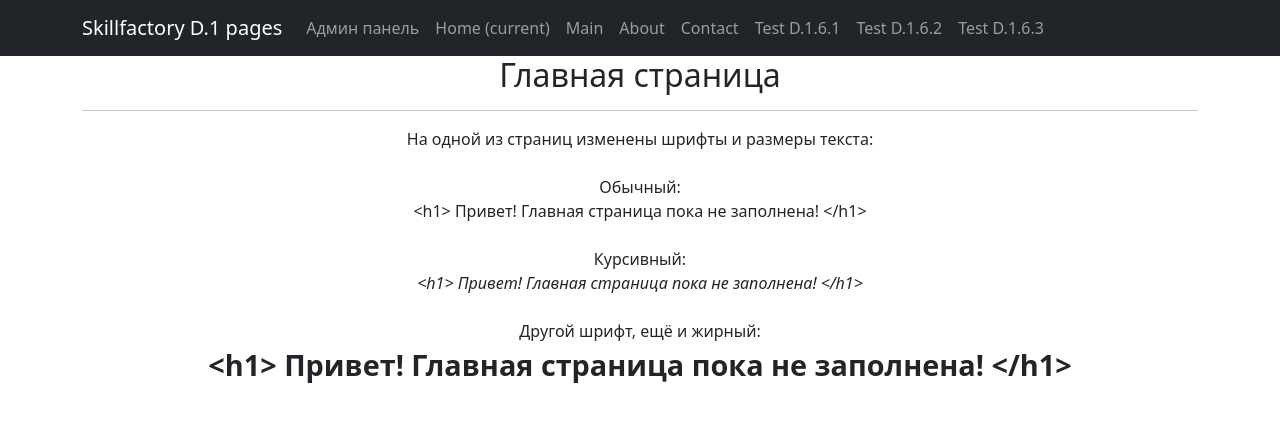
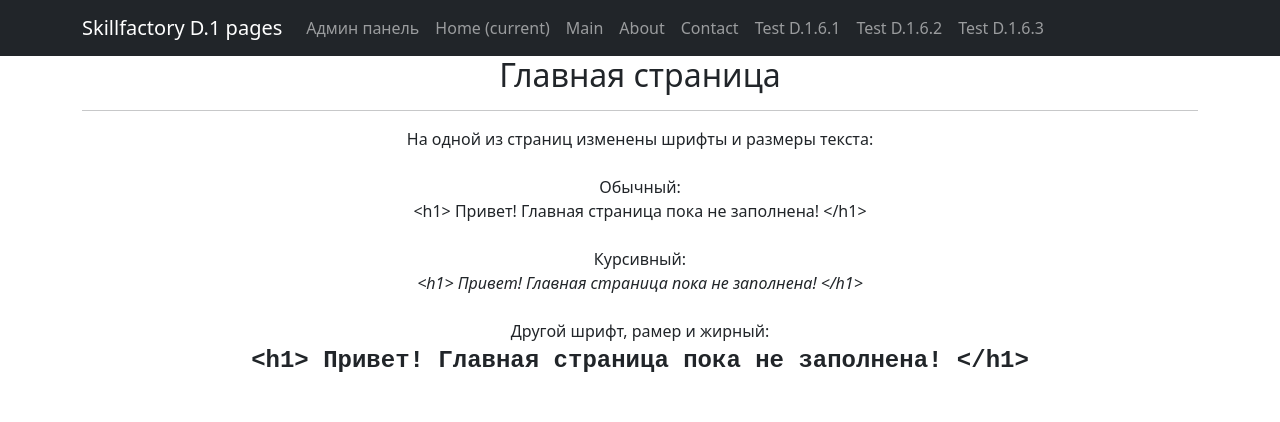
Before and after one commit to RomanBuzz/Django_project1, a Django app: template templates/flatpages/test2.html in a window 1280 px wide. Shown: the top 422 px of the page. Run offline with Django 4.2, Linux system fonts and the light colour scheme; the template is opened without the code that fills it: values that come from a table or form of the project are taken from there, others are empty; data comes from the database, SQL or seed files in the repository; some libraries are stand-ins or nearby versions.

Commit message:
D 1.6
D 1.6

```diff
--- a/templates/flatpages/test2.html
+++ b/templates/flatpages/test2.html
@@ -12,6 +12,7 @@
     {{ flatpage.content }}<br><br>
     Курсивный:<br>
     <i>{{ flatpage.content }}</i><br><br>
-    Другой шрифт, ещё и жирный:<br>
-    <p style="font-size: 1.8em;"><strong>{{ flatpage.content }}</strong></p>
+    Другой шрифт, рамер и жирный:<br>
+    <p><span style="font-family:Courier New,Courier,monospace">
+    <strong><span style="font-size:24px">{{ flatpage.content }}</span></strong></span></p>
 {% endblock content %}
--- a/templates/flatpages/test3.html
+++ b/templates/flatpages/test3.html
@@ -14,7 +14,8 @@
     {{ flatpage.content }}<br><br>
     Курсивный:<br>
     <i>{{ flatpage.content }}</i><br><br>
-    Другой шрифт, ещё и жирный:<br>
-    <p style="font-size: 1.8em;"><strong>{{ flatpage.content }}</strong></p><hr>
+    Другой шрифт, рамер и жирный:<br>
+    <p><span style="font-family:Courier New,Courier,monospace">
+    <strong><span style="font-size:24px">{{ flatpage.content }}</span></strong></span></p><hr>
     Одна из страниц на сайте доступна только вошедшему пользователю (и это она).<hr>
 {% endblock content %}
```
